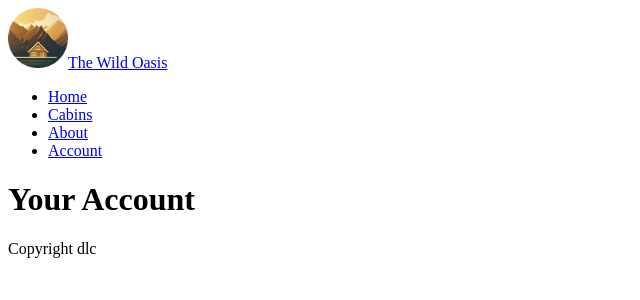
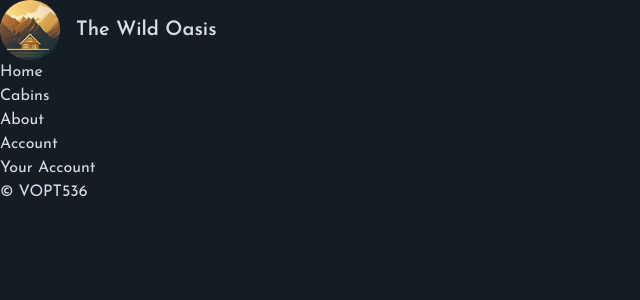
Before and after one commit to AlainDLC/Next-wild-oasis, a Next.js app in the folder oasis-website/: page /account in a window 1280 px wide. Shown: the top 300 px of the page, without its empty margins (0-640 px from the left). Built offline with nearby package versions, Linux system fonts and the light colour scheme.

Commit message:
implement font

```diff
--- a/oasis-website/app/_lib/data-service.js
+++ b/oasis-website/app/_lib/data-service.js
@@ -1,13 +1,13 @@
-import { eachDayOfInterval } from 'date-fns';
+import { eachDayOfInterval } from "date-fns";
 
 /////////////
 // GET
 
 export async function getCabin(id) {
   const { data, error } = await supabase
-    .from('cabins')
-    .select('*')
-    .eq('id', id)
+    .from("cabins")
+    .select("*")
+    .eq("id", id)
     .single();
 
   // For testing
@@ -22,9 +22,9 @@ export async function getCabin(id) {
 
 export async function getCabinPrice(id) {
   const { data, error } = await supabase
-    .from('cabins')
-    .select('regularPrice, discount')
-    .eq('id', id)
+    .from("cabins")
+    .select("regularPrice, discount")
+    .eq("id", id)
     .single();
 
   if (error) {
@@ -36,13 +36,13 @@ export async function getCabinPrice(id) {
 
 export const getCabins = async function () {
   const { data, error } = await supabase
-    .from('cabins')
-    .select('id, name, maxCapacity, regularPrice, discount, image')
-    .order('name');
+    .from("cabins")
+    .select("id, name, maxCapacity, regularPrice, discount, image")
+    .order("name");
 
   if (error) {
     console.error(error);
-    throw new Error('Cabins could not be loaded');
+    throw new Error("Cabins could not be loaded");
   }
 
   return data;
@@ -50,10 +50,10 @@ export const getCabins = async function () {
 
 // Guests are uniquely identified by their email address
 export async function getGuest(email) {
-  const { data, error } = await supabase
-    .from('guests')
-    .select('*')
-    .eq('email', email)
+  const { data } = await supabase
+    .from("guests")
+    .select("*")
+    .eq("email", email)
     .single();
 
   // No error here! We handle the possibility of no guest in the sign in callback
@@ -62,14 +62,14 @@ export async function getGuest(email) {
 
 export async function getBooking(id) {
   const { data, error, count } = await supabase
-    .from('bookings')
-    .select('*')
-    .eq('id', id)
+    .from("bookings")
+    .select("*")
+    .eq("id", id)
     .single();
 
   if (error) {
     console.error(error);
-    throw new Error('Booking could not get loaded');
+    throw new Error("Booking could not get loaded");
   }
 
   return data;
@@ -77,17 +77,17 @@ export async function getBooking(id) {
 
 export async function getBookings(guestId) {
   const { data, error, count } = await supabase
-    .from('bookings')
+    .from("bookings")
     // We actually also need data on the cabins as well. But let's ONLY take the data that we actually need, in order to reduce downloaded data.
     .select(
-      'id, created_at, startDate, endDate, numNights, numGuests, totalPrice, guestId, cabinId, cabins(name, image)'
+      "id, created_at, startDate, endDate, numNights, numGuests, totalPrice, guestId, cabinId, cabins(name, image)"
     )
-    .eq('guestId', guestId)
-    .order('startDate');
+    .eq("guestId", guestId)
+    .order("startDate");
 
   if (error) {
     console.error(error);
-    throw new Error('Bookings could not get loaded');
+    throw new Error("Bookings could not get loaded");
   }
 
   return data;
@@ -100,14 +100,14 @@ export async function getBookedDatesByCabinId(cabinId) {
 
   // Getting all bookings
   const { data, error } = await supabase
-    .from('bookings')
-    .select('*')
-    .eq('cabinId', cabinId)
+    .from("bookings")
+    .select("*")
+    .eq("cabinId", cabinId)
     .or(`startDate.gte.${today},status.eq.checked-in`);
 
   if (error) {
     console.error(error);
-    throw new Error('Bookings could not get loaded');
+    throw new Error("Bookings could not get loaded");
   }
 
   // Converting to actual dates to be displayed in the date picker
@@ -124,11 +124,11 @@ export async function getBookedDatesByCabinId(cabinId) {
 }
 
 export async function getSettings() {
-  const { data, error } = await supabase.from('settings').select('*').single();
+  const { data, error } = await supabase.from("settings").select("*").single();
 
   if (error) {
     console.error(error);
-    throw new Error('Settings could not be loaded');
+    throw new Error("Settings could not be loaded");
   }
 
   return data;
@@ -137,12 +137,12 @@ export async function getSettings() {
 export async function getCountries() {
   try {
     const res = await fetch(
-      'https://restcountries.com/v2/all?fields=name,flag'
+      "https://restcountries.com/v2/all?fields=name,flag"
     );
     const countries = await res.json();
     return countries;
   } catch {
-    throw new Error('Could not fetch countries');
+    throw new Error("Could not fetch countries");
   }
 }
 
@@ -150,11 +150,11 @@ export async function getCountries() {
 // CREATE
 
 export async function createGuest(newGuest) {
-  const { data, error } = await supabase.from('guests').insert([newGuest]);
+  const { data, error } = await supabase.from("guests").insert([newGuest]);
 
   if (error) {
     console.error(error);
-    throw new Error('Guest could not be created');
+    throw new Error("Guest could not be created");
   }
 
   return data;
@@ -162,7 +162,7 @@ export async function createGuest(newGuest) {
 
 export async function createBooking(newBooking) {
   const { data, error } = await supabase
-    .from('bookings')
+    .from("bookings")
     .insert([newBooking])
     // So that the newly created object gets returned!
     .select()
@@ -170,7 +170,7 @@ export async function createBooking(newBooking) {
 
   if (error) {
     console.error(error);
-    throw new Error('Booking could not be created');
+    throw new Error("Booking could not be created");
   }
 
   return data;
@@ -182,30 +182,30 @@ export async function createBooking(newBooking) {
 // The updatedFields is an object which should ONLY contain the updated data
 export async function updateGuest(id, updatedFields) {
   const { data, error } = await supabase
-    .from('guests')
+    .from("guests")
     .update(updatedFields)
-    .eq('id', id)
+    .eq("id", id)
     .select()
     .single();
 
   if (error) {
     console.error(error);
-    throw new Error('Guest could not be updated');
+    throw new Error("Guest could not be updated");
   }
   return data;
 }
 
 export async function updateBooking(id, updatedFields) {
   const { data, error } = await supabase
-    .from('bookings')
+    .from("bookings")
     .update(updatedFields)
-    .eq('id', id)
+    .eq("id", id)
     .select()
     .single();
 
   if (error) {
     console.error(error);
-    throw new Error('Booking could not be updated');
+    throw new Error("Booking could not be updated");
   }
   return data;
 }
@@ -214,11 +214,11 @@ export async function updateBooking(id, updatedFields) {
 // DELETE
 
 export async function deleteBooking(id) {
-  const { data, error } = await supabase.from('bookings').delete().eq('id', id);
+  const { data, error } = await supabase.from("bookings").delete().eq("id", id);
 
   if (error) {
     console.error(error);
-    throw new Error('Booking could not be deleted');
+    throw new Error("Booking could not be deleted");
   }
   return data;
 }
--- a/oasis-website/app/about/page.js
+++ b/oasis-website/app/about/page.js
@@ -1,4 +1,6 @@
-import Navigation from "../_components/Navigation";
+export const metadata = {
+  title: "About",
+};
 
 export default function Page() {
   return (
--- a/oasis-website/app/account/page.js
+++ b/oasis-website/app/account/page.js
@@ -1,4 +1,6 @@
-import Navigation from "../_components/Navigation";
+export const metadata = {
+  title: "Guest area",
+};
 
 export default function Page() {
   return (
--- a/oasis-website/app/cabins/page.js
+++ b/oasis-website/app/cabins/page.js
@@ -1,4 +1,8 @@
 import Counter from "@/app/_components/Counter";
+
+export const metadata = {
+  title: "Cabins",
+};
 
 export default function Page() {
   return (
--- a/oasis-website/app/layout.js
+++ b/oasis-website/app/layout.js
@@ -1,21 +1,34 @@
 import Logo from "@/app/_components/Logo";
 import Navigation from "@/app/_components/Navigation";
+import "@/app/_styles/globals.css";
+
+import { Josefin_Sans } from "next/font/google";
+
+const josefin = Josefin_Sans({ subsets: ["latin"], display: "swap" });
+
+console.log(josefin);
 
 export const metadata = {
-  title: "Wild Oasis",
+  title: {
+    template: "%s The Wild Oasis",
+    default: "Welcome / The Wild Oasis",
+  },
+  description: "Luxurious cabin hotel",
 };
 
 export default function RootLayout({ children }) {
   return (
     <html lang="en">
-      <body>
+      <body
+        className={`${josefin.className} bg-primary-950 text-primary-100  min-h-screen `}
+      >
         <header>
           <Logo />
-          <Navigation />{" "}
+          <Navigation />
         </header>
 
         <main>{children} </main>
-        <footer>Copyright dlc</footer>
+        <footer>&#169; VOPT536</footer>
       </body>
     </html>
   );
--- a/oasis-website/package.json
+++ b/oasis-website/package.json
@@ -9,6 +9,7 @@
     "lint": "next lint"
   },
   "dependencies": {
+    "@heroicons/react": "^2.1.5",
     "next": "^15.0.2",
     "react": "^18.3.1",
     "react-dom": "^18.3.1"
--- a/oasis-website/tailwind.config.js
+++ b/oasis-website/tailwind.config.js
@@ -8,8 +8,32 @@ module.exports = {
   theme: {
     extend: {
       colors: {
-        background: "var(--background)",
-        foreground: "var(--foreground)",
+        primary: {
+          50: "#E1E8EF",
+          100: "#D4DEE7",
+          200: "#B7C7D7",
+          300: "#99B0C7",
+          400: "#7C99B6",
+          500: "#5E82A6",
+          600: "#4C6B8A",
+          700: "#3C546C",
+          800: "#2C3D4F",
+          900: "#1B2631",
+          950: "#141C24",
+        },
+        accent: {
+          50: "#FAF5F0",
+          100: "#F4ECE1",
+          200: "#E8D6BF",
+          300: "#DDC2A2",
+          400: "#D2AF84",
+          500: "#C69963",
+          600: "#B78343",
+          700: "#926835",
+          800: "#6C4D28",
+          900: "#4B351B",
+          950: "#382814",
+        },
       },
     },
   },
```
Also changed, not shown: oasis-website/app/_styles/globals.css (+6 -5 lines), oasis-website/app/icon.png (added), 1 other file (tests, documents, lock files or other folders).
